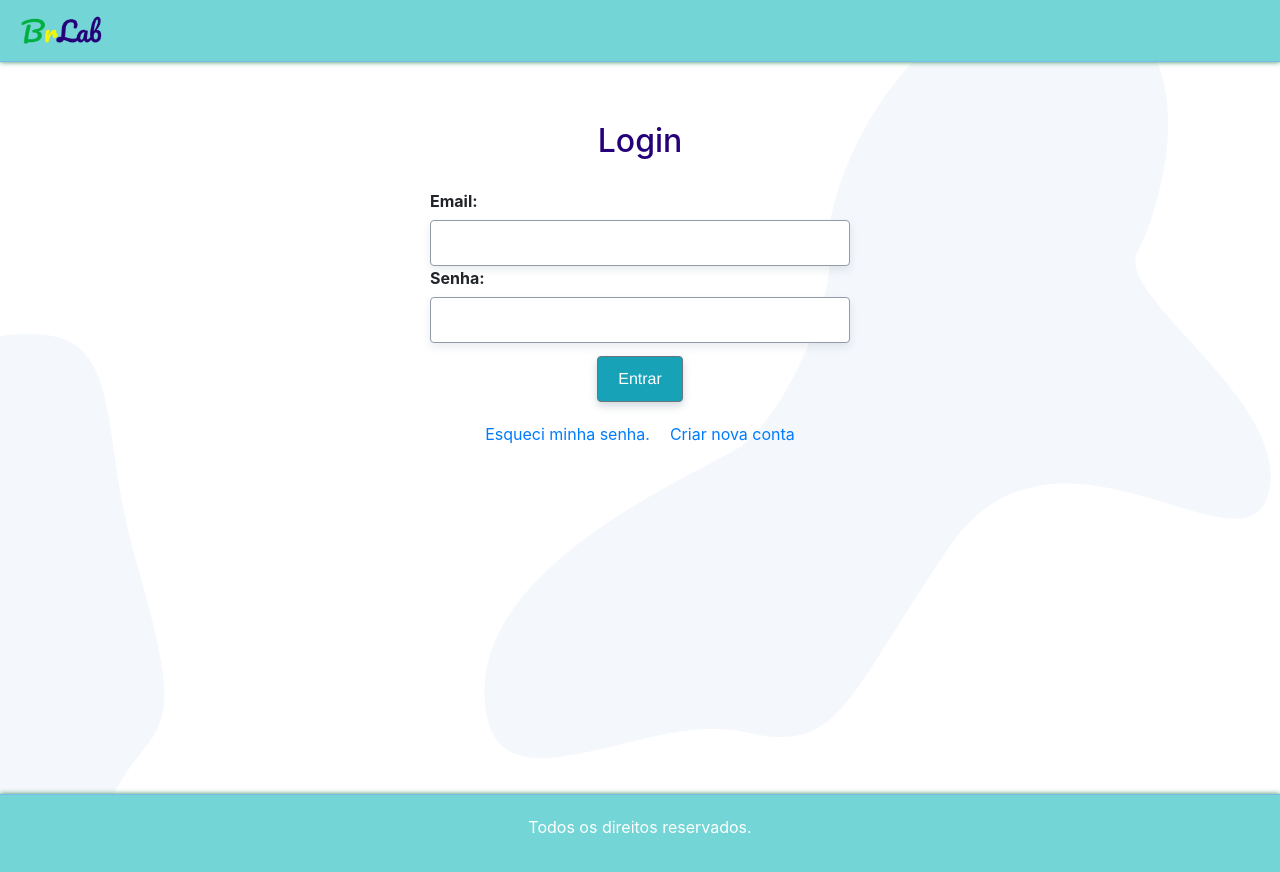
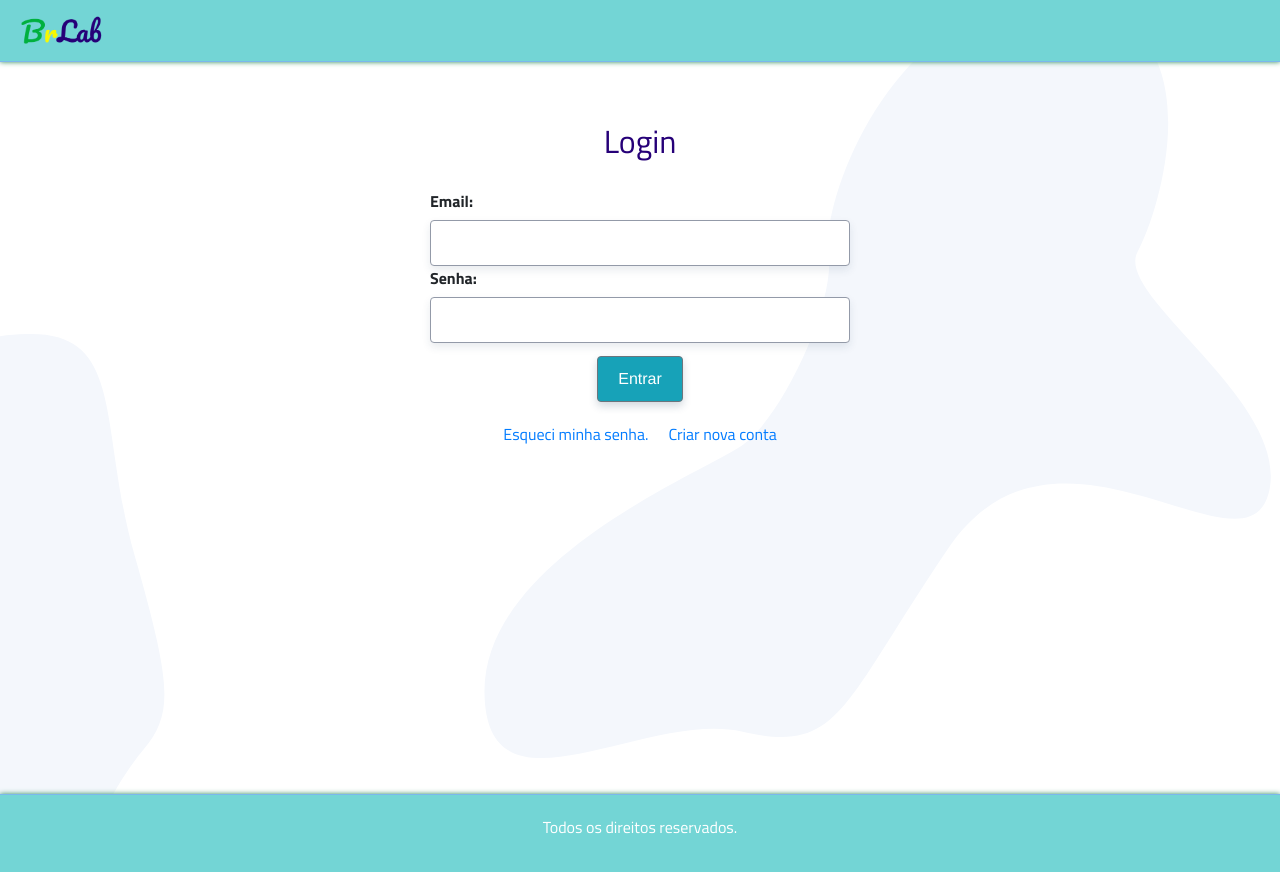
Before and after one commit to victorroli/brlab-final, a Vue app: page / in a window 1280 px wide. Shown: the top 872 px of the page. Built offline with nearby package versions, Linux system fonts and the light colour scheme; what vue-datetime would draw is missing.

Commit message:
Adição da font Tittillium Web

```diff
--- a/package.json
+++ b/package.json
@@ -33,6 +33,7 @@
     "babel-eslint": "^10.0.1",
     "eslint": "^5.16.0",
     "eslint-plugin-vue": "^5.0.0",
+    "google-fonts-webpack-plugin": "^0.4.4",
     "vue-template-compiler": "^2.6.10"
   },
   "eslintConfig": {
--- a/src/App.vue
+++ b/src/App.vue
@@ -23,8 +23,10 @@ export default {
 </script>
 
 <style>
+@import url("https://fonts.googleapis.com/css?family=Titillium+Web:200,300,400,600,700&display=swap");
 * {
   border-sizing: border-box;
+  font-family: "Titillium Web", sans-serif;
 }
 
 body,
@@ -47,7 +49,7 @@ h1 {
 }
 
 body {
-  font-family: "Arial, Helvetica, sans-serif";
+  font-family: "Titillium Web", sans-serif;
   color: #345;
   background: url("./assets/pattern.svg") repeat top;
 }
```
